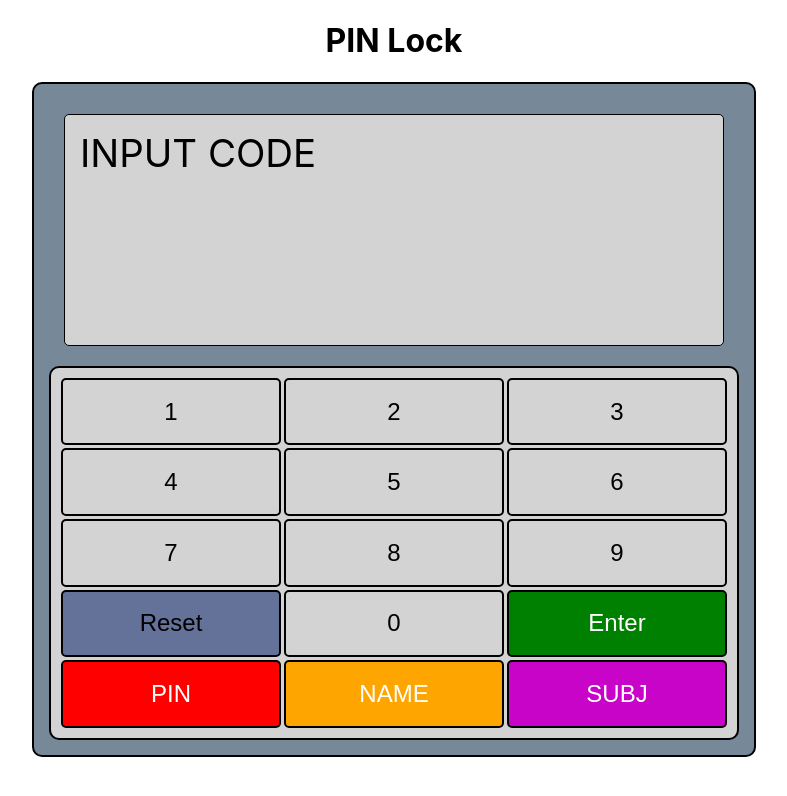
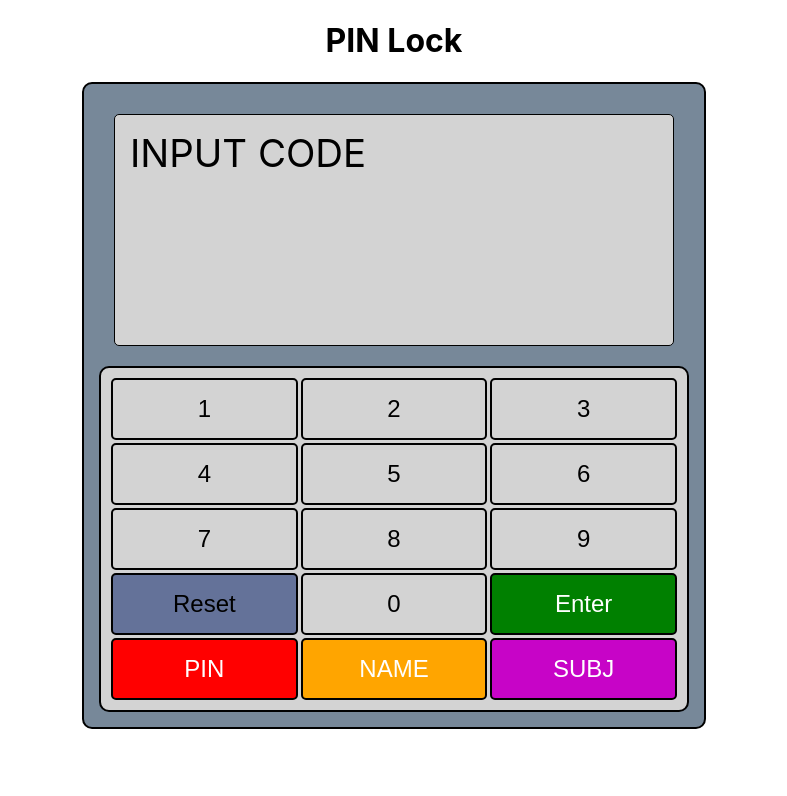
Before and after one commit to armandoxd03/passcode, a React (Create React App) app: page / in a window 1280 px wide. Shown: the top 796 px of the page, without its empty margins (246-1033 px from the left). Built offline with nearby package versions, Linux system fonts and the light colour scheme.

Commit message:
Update App.css

```diff
--- a/src/App.css
+++ b/src/App.css
@@ -16,7 +16,7 @@
   margin: auto;
   margin-top: 20px;
   padding: 10px;
-  width: 700px;
+  width: 600px;
   background-color: lightslategray;
   border: 2px solid black;
   border-radius: 10px;
@@ -39,7 +39,7 @@
   display: grid;
   gap: 3px;
   grid-template-columns: repeat(3, 1fr);
-  min-height: 350px;
+  min-height: 300px;
   padding: 5px;
   background-color: lightgray;
   color: white;
```
